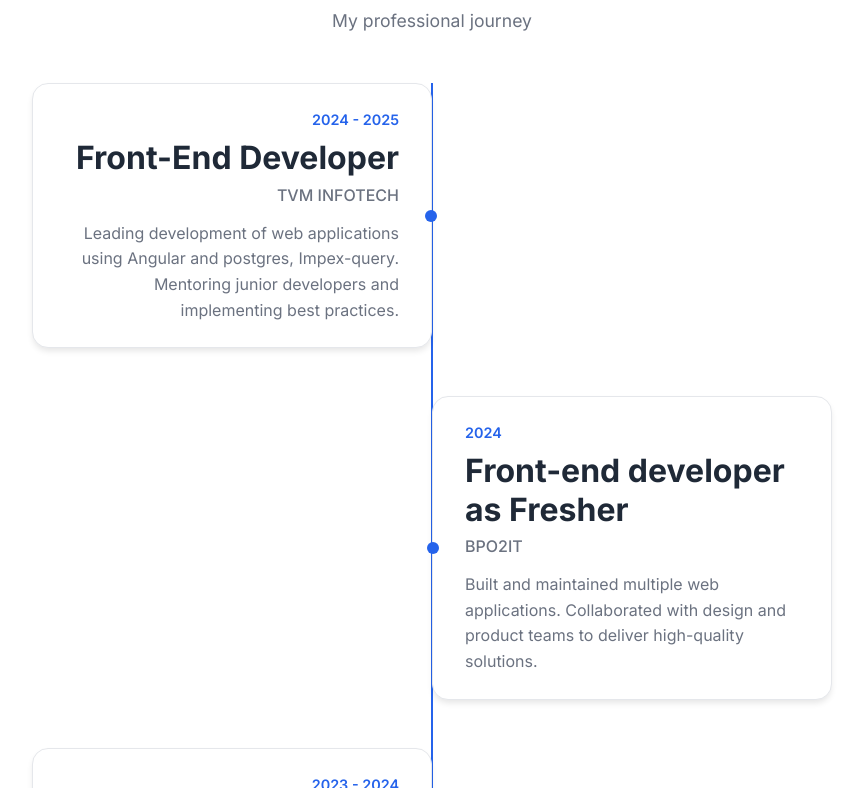
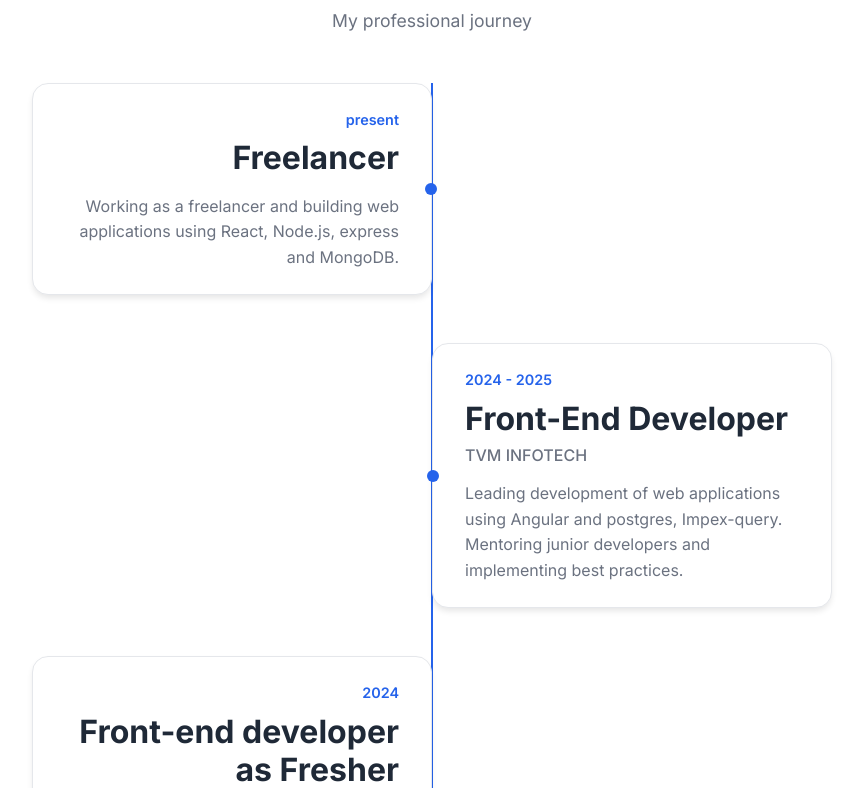
Before and after one commit to puzpuzpugazh/Portfolio, a React (Create React App) app: page /#/about in a window 1280 px wide. Shown: the part 2332-3120 px from the top of the page, without its empty margins (208-1071 px from the left). Built offline with nearby package versions, Linux system fonts and the light colour scheme; the HTML template or start-up script is replaced by a standard one.

Commit message:
updated experiences in about page and icreased some skill exp and increased figma knowledge process in skills page

```diff
--- a/src/pages/About.js
+++ b/src/pages/About.js
@@ -18,6 +18,11 @@ const About = () => {
   ];
 
   const experience = [
+    {
+      year: 'present',
+      title: 'Freelancer',
+      description: 'Working as a freelancer and building web applications using React, Node.js, express and MongoDB.'
+    },
     {
       year: '2024 - 2025',
       title: 'Front-End Developer',
@@ -223,7 +228,7 @@ const About = () => {
                 <div className="timeline-content">
                   <div className="timeline-year">{exp.year}</div>
                   <h3>{exp.title}</h3>
-                  <h4>{exp.company}</h4>
+                  <h4>{exp?.company || ''}</h4>
                   <p>{exp.description}</p>
                 </div>
               </motion.div>
--- a/src/pages/Skills.js
+++ b/src/pages/Skills.js
@@ -13,9 +13,9 @@ const Skills = () => {
       icon: <FaLaptop />,
       skills: [
         { name: 'React', level: 95, experience: '1+ years' },
-        { name: 'JavaScript', level: 90, experience: '1+ years' },
+        { name: 'JavaScript', level: 90, experience: '2+ years' },
         { name: 'TypeScript', level: 85, experience: '1+ years' },
-        { name: 'HTML/CSS', level: 95, experience: '1+ years' },
+        { name: 'HTML/CSS', level: 95, experience: '2+ years' },
         { name: 'Tailwind CSS', level: 90, experience: '1+ years' },
         { name: 'Bootstrap', level: 90, experience: '1+ years' },
         // { name: 'Next.js', level: 80, experience: '1+ years' }
@@ -64,10 +64,10 @@ const Skills = () => {
       name: 'Tools & Others',
       icon: <FaTools />,
       skills: [
-        { name: 'Git', level: 90, experience: '1+ years' },
-        { name: 'GitHub', level: 95, experience: '1+ years' },
-        { name: 'VS Code', level: 95, experience: '1+ years' },
-        { name: 'Figma', level: 75, experience: '1+ years' },
+        { name: 'Git', level: 90, experience: '2+ years' },
+        { name: 'GitHub', level: 95, experience: '2+ years' },
+        { name: 'VS Code', level: 95, experience: '2+ years' },
+        { name: 'Figma', level: 90, experience: '1+ years' },
         { name: 'Postman', level: 85, experience: '1+ years' },
         // { name: 'Jest', level: 80, experience: '1+ years' }
       ]
```
